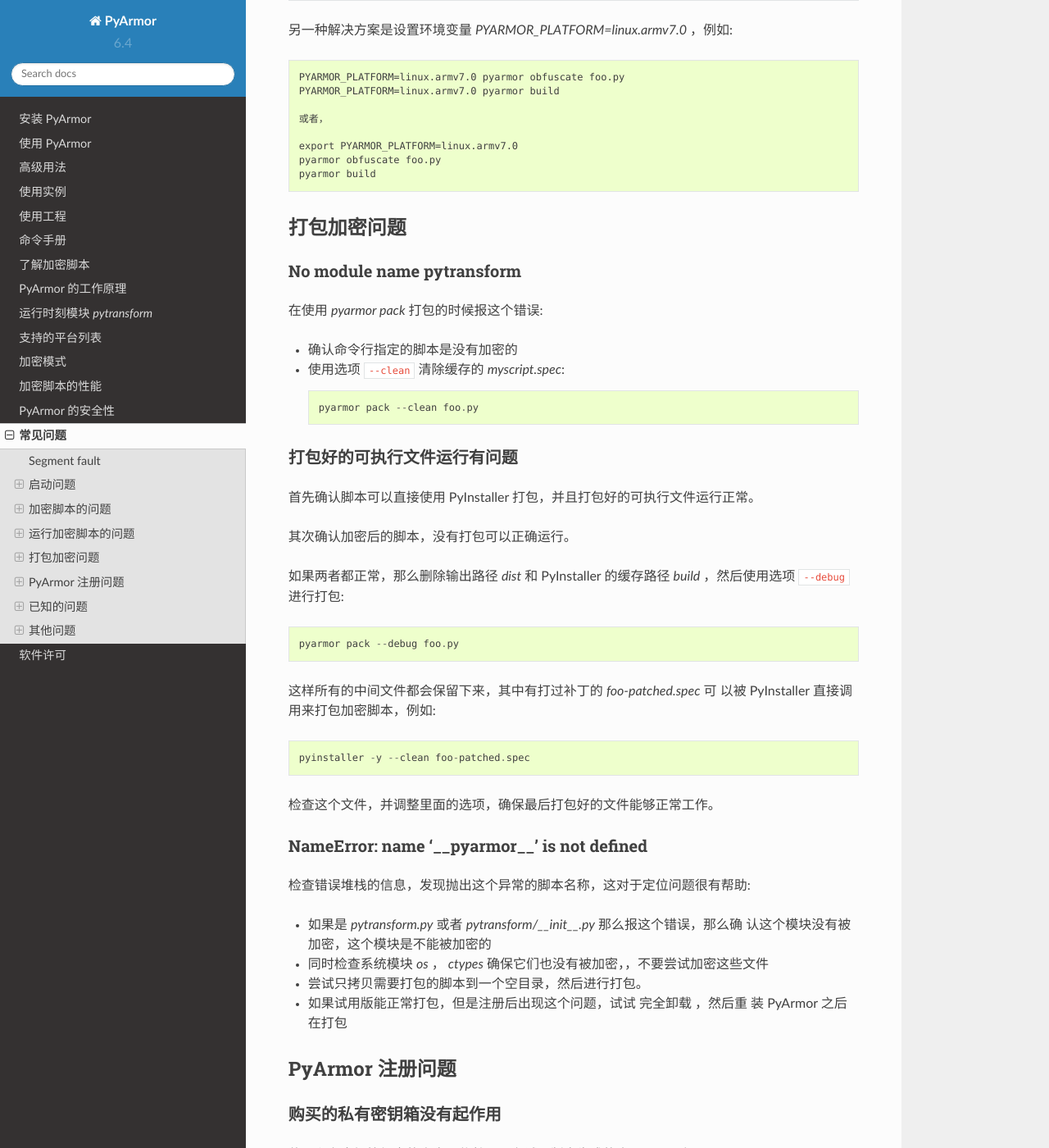
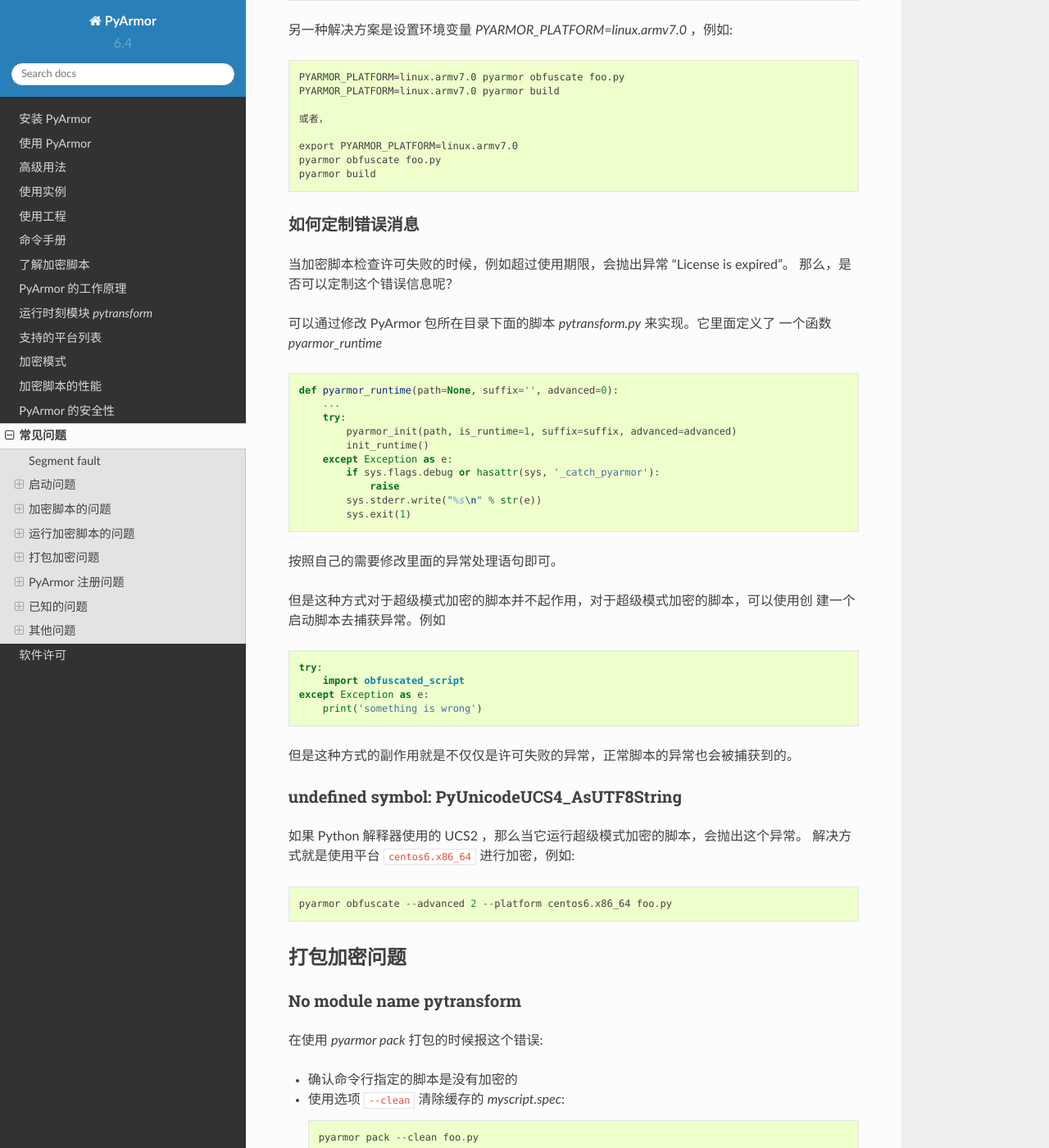
Before and after one commit to dashingsoft/pyarmor-docs-zh, a Sphinx documentation site: the page built from docs/questions.rst, in a window 1280 px wide and 1400 px high, scrolled down 7240 px. Shown: the whole window at 82% size. Built offline with Sphinx 7.4.7 and the Read the Docs theme 2.0.0, drawn with Linux system fonts in a browser that asks for light colours.

Commit message:
Add new qa

```diff
--- a/docs/questions.rst
+++ b/docs/questions.rst
@@ -337,6 +337,51 @@
     pyarmor obfuscate foo.py
     pyarmor build
 
+如何定制错误消息
+~~~~~~~~~~~~~~~~
+
+当加密脚本检查许可失败的时候，例如超过使用期限，会抛出异常 “License is expired”。
+那么，是否可以定制这个错误信息呢？
+
+可以通过修改 PyArmor 包所在目录下面的脚本 `pytransform.py` 来实现。它里面定义了
+一个函数 `pyarmor_runtime`
+
+.. code:: python
+
+    def pyarmor_runtime(path=None, suffix='', advanced=0):
+        ...
+        try:
+            pyarmor_init(path, is_runtime=1, suffix=suffix, advanced=advanced)
+            init_runtime()
+        except Exception as e:
+            if sys.flags.debug or hasattr(sys, '_catch_pyarmor'):
+                raise
+            sys.stderr.write("%s\n" % str(e))
+            sys.exit(1)
+
+按照自己的需要修改里面的异常处理语句即可。
+
+但是这种方式对于超级模式加密的脚本并不起作用，对于超级模式加密的脚本，可以使用创
+建一个启动脚本去捕获异常。例如
+
+.. code:: python
+
+   try:
+       import obfuscated_script
+   except Exception as e:
+       print('something is wrong')
+
+但是这种方式的副作用就是不仅仅是许可失败的异常，正常脚本的异常也会被捕获到的。
+
+
+undefined symbol: PyUnicodeUCS4_AsUTF8String
+~~~~~~~~~~~~~~~~~~~~~~~~~~~~~~~~~~~~~~~~~~~~
+
+如果 Python 解释器使用的 UCS2 ，那么当它运行超级模式加密的脚本，会抛出这个异常。
+解决方式就是使用平台 ``centos6.x86_64`` 进行加密，例如::
+
+    pyarmor obfuscate --advanced 2 --platform centos6.x86_64 foo.py
+
 
 打包加密问题
 ------------
```
